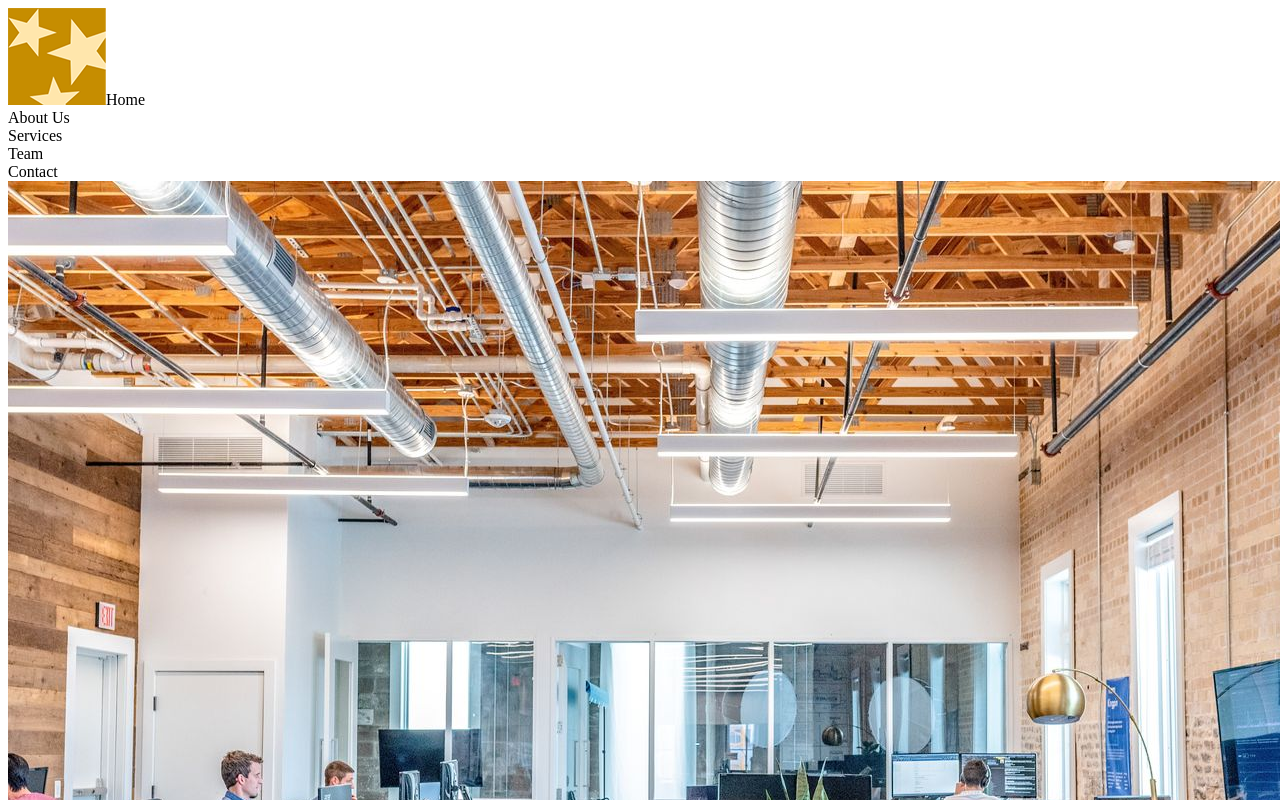
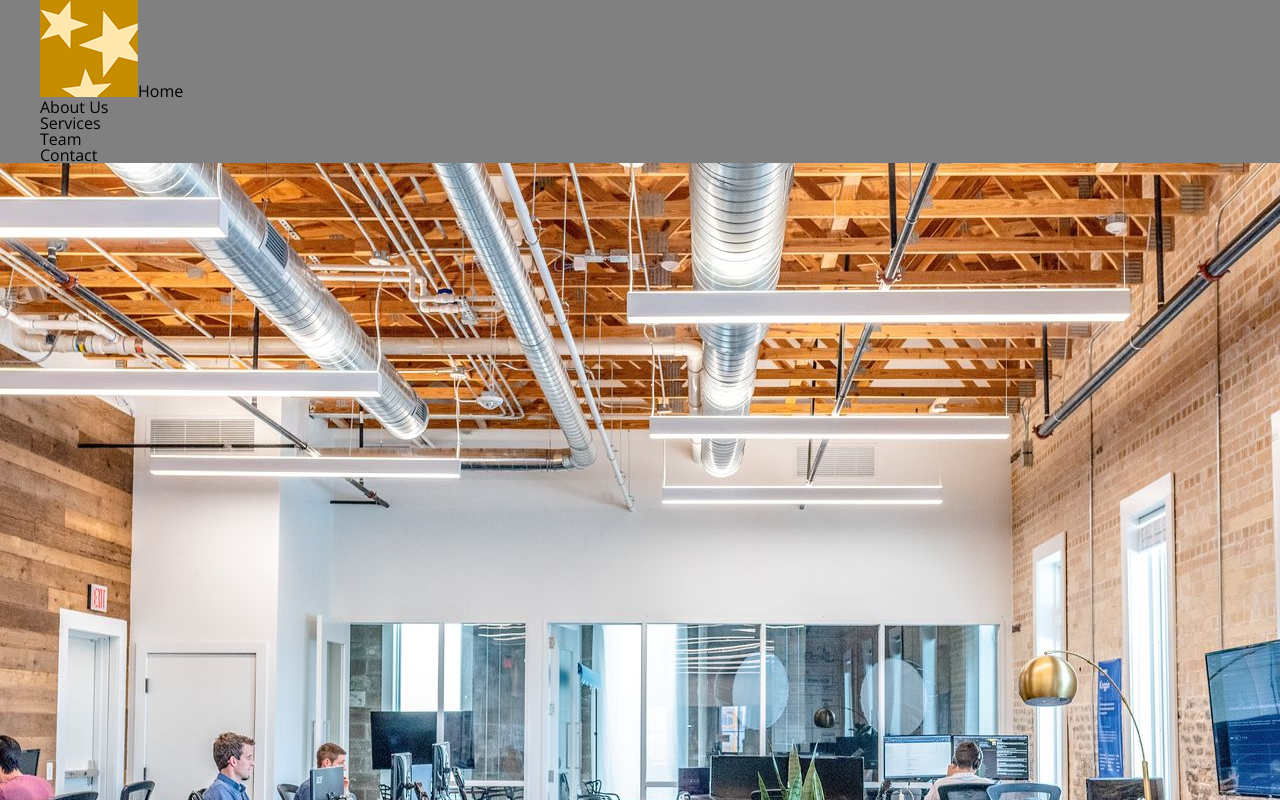
Before and after one commit to gao00105/gao00105.github.io, a plain HTML site: page final-project/index.html in a window 1280 px wide. Shown: the top 800 px of the page. Drawn offline with nearby package versions, Linux system fonts and the light colour scheme.

Commit message:
Commit add reset.css and open sans google font

```diff
--- a/final-project/css/main.css
+++ b/final-project/css/main.css
@@ -0,0 +1,12 @@
+body {
+    font-family: 'Open Sans', sans-serif;
+}
+
+header {
+    background-color: gray;
+}
+
+.wrapper {
+    margin: 0 auto;
+    max-width: 1200px;
+}
--- /dev/null
+++ b/final-project/css/reset.css
@@ -0,0 +1,47 @@
+/* http://meyerweb.com/eric/tools/css/reset/
+   v2.0 | 20110126
+   License: none (public domain)
+*/
+html, body, div, span, applet, object, iframe,
+h1, h2, h3, h4, h5, h6, p, blockquote, pre,
+a, abbr, acronym, address, big, cite, code,
+del, dfn, em, img, ins, kbd, q, s, samp,
+small, strike, strong, sub, sup, tt, var,
+b, u, i, center,
+dl, dt, dd, ol, ul, li,
+fieldset, form, label, legend,
+table, caption, tbody, tfoot, thead, tr, th, td,
+article, aside, canvas, details, embed,
+figure, figcaption, footer, header, hgroup,
+menu, nav, output, ruby, section, summary,
+time, mark, audio, video {
+	margin: 0;
+	padding: 0;
+	border: 0;
+	font-size: 100%;
+	font: inherit;
+	vertical-align: baseline;
+}
+/* HTML5 display-role reset for older browsers */
+article, aside, details, figcaption, figure,
+footer, header, hgroup, menu, nav, section {
+	display: block;
+}
+body {
+	line-height: 1;
+}
+ol, ul {
+	list-style: none;
+}
+blockquote, q {
+	quotes: none;
+}
+blockquote:before, blockquote:after,
+q:before, q:after {
+	content: '';
+	content: none;
+}
+table {
+	border-collapse: collapse;
+	border-spacing: 0;
+}
--- a/final-project/index.html
+++ b/final-project/index.html
@@ -4,16 +4,20 @@
     <meta charset="UTF-8">
     <meta http-equiv="X-UA-Compatible" content="IE=edge">
     <meta name="viewport" content="width=device-width, initial-scale=1.0">
+    <link href="https://fonts.googleapis.com/css2?family=Open+Sans:wght@300&display=swap" rel="stylesheet">
+    <link href="css/reset.css" rel="stylesheet">
     <link href="css/main.css" rel="stylesheet">
     <title>Final</title>
 </head>
 <body>
     <header>
-        <nav><img src="images/logo.png" alt="Three Star Media">Home</nav>
-        <nav>About Us</nav>
-        <nav>Services</nav>
-        <nav>Team</nav>
-        <nav>Contact</nav>
+        <div class="wrapper">
+            <nav><img src="images/logo.png" alt="Three Star Media">Home</nav>
+            <nav>About Us</nav>
+            <nav>Services</nav>
+            <nav>Team</nav>
+            <nav>Contact</nav>
+        </div>
     </header>
     <main>
         <article>
@@ -112,7 +116,7 @@
                     <tr>
                         <td>Saturday - Sunday</td>
                         <td>Closed</td>
-                    </tr>w
+                    </tr>
                 </tbody>
             </table>
         </article>
```
